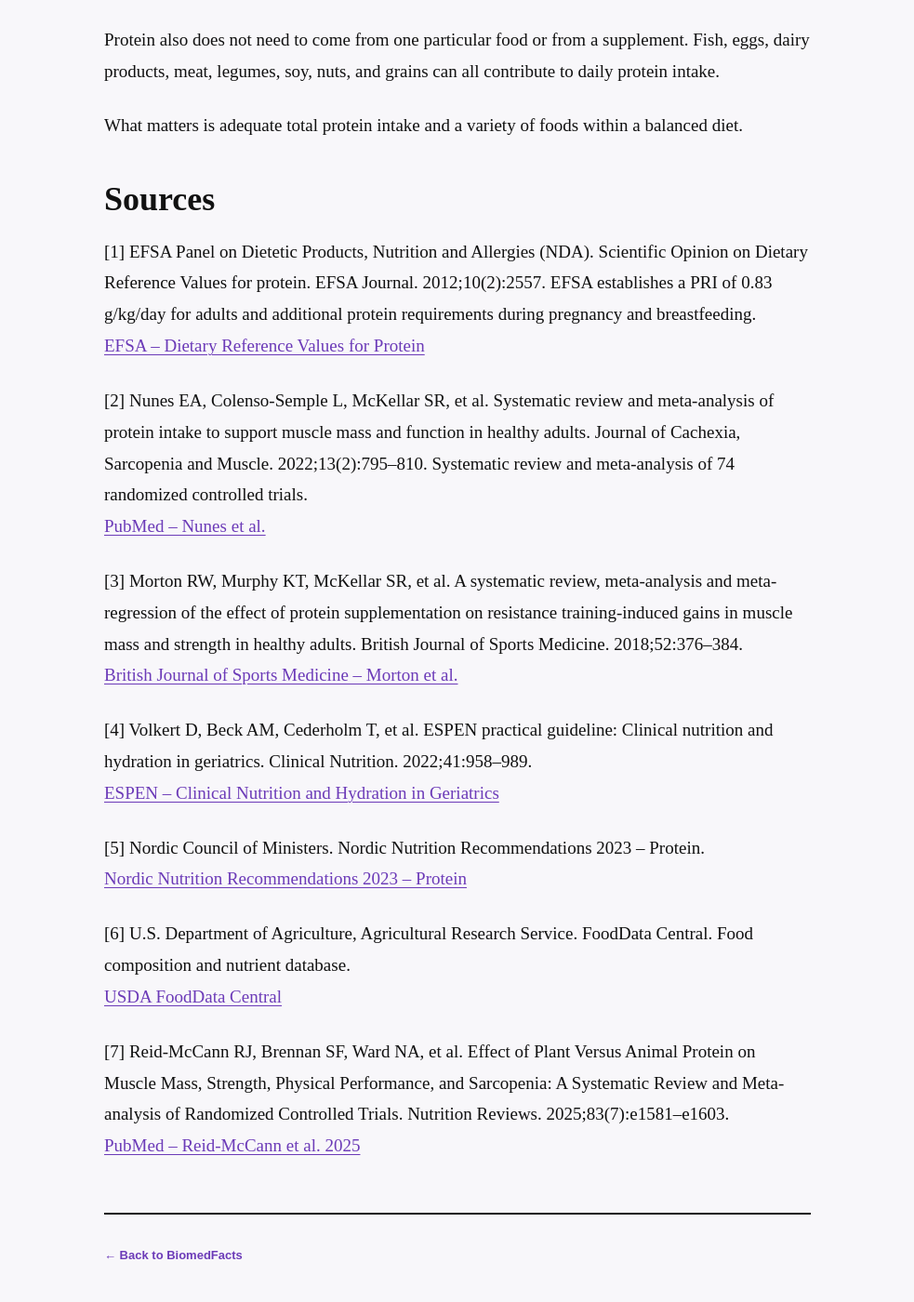
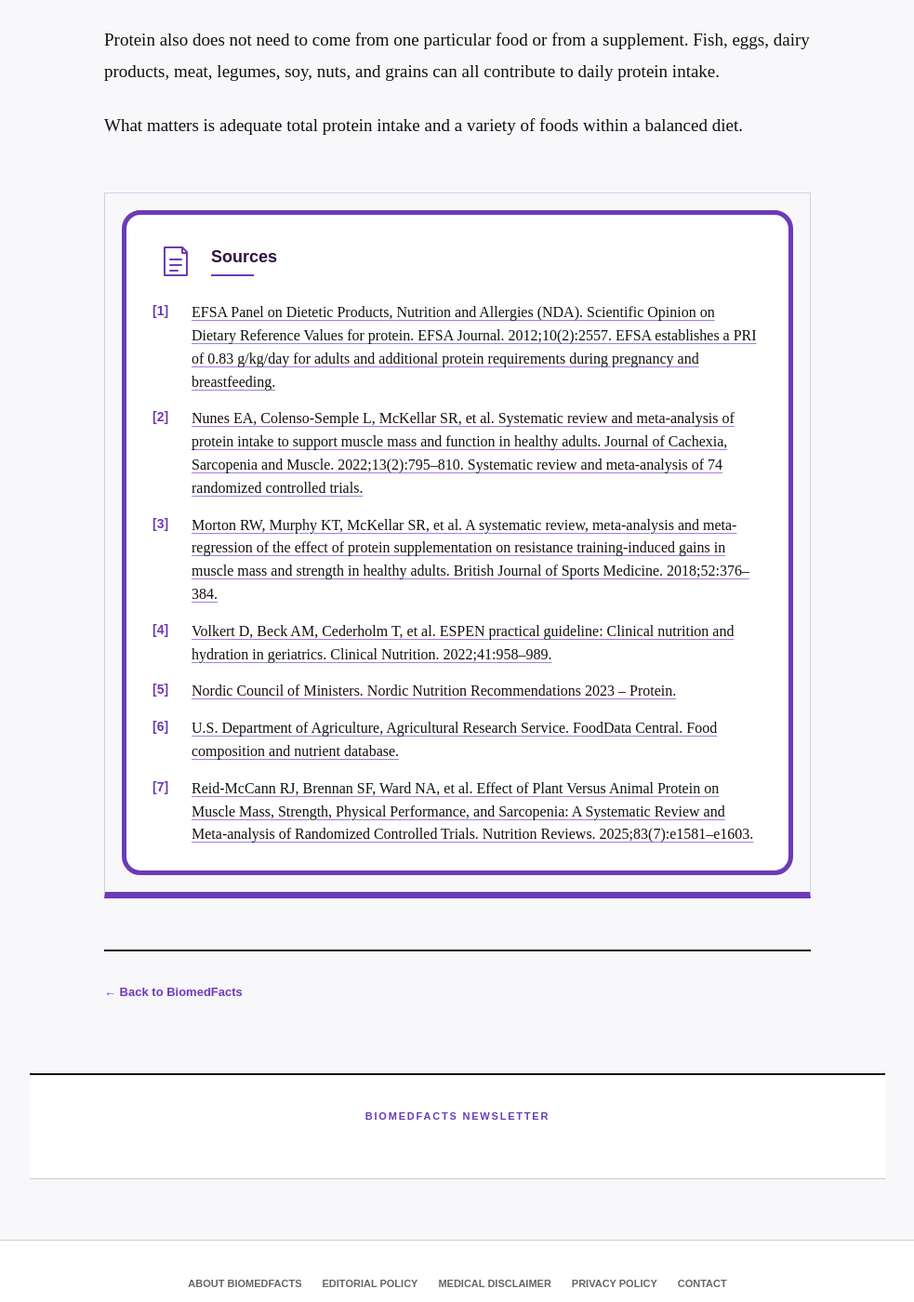
Before and after one commit to BiomedFacts/BiomedFacts, a Jekyll site: the page built from en/_posts/2026-09-20-how-much-protein-do-you-need-per-day-sources-and-amounts.md, in a window 1280 px wide and 1400 px high, scrolled down 10249 px. Shown: the whole window at 93% size, without its empty margins (148-1131 px from the left). Built offline with Jekyll 4.4.1, drawn with Linux system fonts in a browser that asks for light colours; some of the changed lines change nothing that is shown.

Commit message:
Update en/_posts/2026-09-20-how-much-protein-do-you-need-per-day-sources-and-amounts.md (via Pages CMS)

```diff
--- a/en/_posts/2026-09-20-how-much-protein-do-you-need-per-day-sources-and-amounts.md
+++ b/en/_posts/2026-09-20-how-much-protein-do-you-need-per-day-sources-and-amounts.md
@@ -18,6 +18,38 @@ overview: Protein is essential for maintaining muscle mass, supporting immune
   although requirements may be higher in older adults or individuals engaging in
   resistance training. Both animal- and plant-based foods can help meet daily
   protein needs, without necessarily requiring protein supplements.
+sources:
+  - reference: EFSA Panel on Dietetic Products, Nutrition and Allergies (NDA).
+      Scientific Opinion on Dietary Reference Values for protein. EFSA Journal.
+      2012;10(2):2557. EFSA establishes a PRI of 0.83 g/kg/day for adults and
+      additional protein requirements during pregnancy and breastfeeding.
+    url: https://efsa.onlinelibrary.wiley.com/doi/10.2903/j.efsa.2012.2557
+  - reference: Nunes EA, Colenso-Semple L, McKellar SR, et al. Systematic review and
+      meta-analysis of protein intake to support muscle mass and function in
+      healthy adults. Journal of Cachexia, Sarcopenia and Muscle.
+      2022;13(2):795–810. Systematic review and meta-analysis of 74 randomized
+      controlled trials.
+    url: https://pubmed.ncbi.nlm.nih.gov/35187864/
+  - reference: Morton RW, Murphy KT, McKellar SR, et al. A systematic review,
+      meta-analysis and meta-regression of the effect of protein supplementation
+      on resistance training-induced gains in muscle mass and strength in
+      healthy adults. British Journal of Sports Medicine. 2018;52:376–384.
+    url: https://bjsm.bmj.com/content/52/6/376
+  - reference: "Volkert D, Beck AM, Cederholm T, et al. ESPEN practical guideline:
+      Clinical nutrition and hydration in geriatrics. Clinical Nutrition.
+      2022;41:958–989."
+    url: https://www.espen.org/files/ESPEN-Guidelines/ESPEN_practical_guideline_Clinical_nutrition_and_hydration_in_geriatrics.pdf
+  - reference: Nordic Council of Ministers. Nordic Nutrition Recommendations 2023 –
+      Protein.
+    url: https://pub.norden.org/nord2023-003/protein-.html
+  - reference: U.S. Department of Agriculture, Agricultural Research Service.
+      FoodData Central. Food composition and nutrient database.
+    url: https://fdc.nal.usda.gov/
+  - reference: "Reid-McCann RJ, Brennan SF, Ward NA, et al. Effect of Plant Versus
+      Animal Protein on Muscle Mass, Strength, Physical Performance, and
+      Sarcopenia: A Systematic Review and Meta-analysis of Randomized Controlled
+      Trials. Nutrition Reviews. 2025;83(7):e1581–e1603."
+    url: https://pubmed.ncbi.nlm.nih.gov/39813010/
 ---
 Protein is one of the essential nutrients in our diet. It plays a role in building and maintaining muscle and other tissues, as well as in the production of enzymes, hormones, antibodies, and many other molecules that are essential for the body to function properly.
 
@@ -235,26 +267,3 @@ For a healthy adult, EFSA has established a Population Reference Intake of 0.83
 Protein also does not need to come from one particular food or from a supplement. Fish, eggs, dairy products, meat, legumes, soy, nuts, and grains can all contribute to daily protein intake.
 
 What matters is adequate total protein intake and a variety of foods within a balanced diet.
-
-# **Sources**
-
-[1] EFSA Panel on Dietetic Products, Nutrition and Allergies (NDA). Scientific Opinion on Dietary Reference Values for protein. EFSA Journal. 2012;10(2):2557. EFSA establishes a PRI of 0.83 g/kg/day for adults and additional protein requirements during pregnancy and breastfeeding.
-[EFSA – Dietary Reference Values for Protein](https://efsa.onlinelibrary.wiley.com/doi/10.2903/j.efsa.2012.2557)
-
-[2] Nunes EA, Colenso-Semple L, McKellar SR, et al. Systematic review and meta-analysis of protein intake to support muscle mass and function in healthy adults. Journal of Cachexia, Sarcopenia and Muscle. 2022;13(2):795–810. Systematic review and meta-analysis of 74 randomized controlled trials.
-[PubMed – Nunes et al.](https://pubmed.ncbi.nlm.nih.gov/35187864/)
-
-[3] Morton RW, Murphy KT, McKellar SR, et al. A systematic review, meta-analysis and meta-regression of the effect of protein supplementation on resistance training-induced gains in muscle mass and strength in healthy adults. British Journal of Sports Medicine. 2018;52:376–384.
-[British Journal of Sports Medicine – Morton et al.](https://bjsm.bmj.com/content/52/6/376)
-
-[4] Volkert D, Beck AM, Cederholm T, et al. ESPEN practical guideline: Clinical nutrition and hydration in geriatrics. Clinical Nutrition. 2022;41:958–989.
-[ESPEN – Clinical Nutrition and Hydration in Geriatrics](https://www.espen.org/files/ESPEN-Guidelines/ESPEN_practical_guideline_Clinical_nutrition_and_hydration_in_geriatrics.pdf)
-
-[5] Nordic Council of Ministers. Nordic Nutrition Recommendations 2023 – Protein.
-[Nordic Nutrition Recommendations 2023 – Protein](https://pub.norden.org/nord2023-003/protein-.html)
-
-[6] U.S. Department of Agriculture, Agricultural Research Service. FoodData Central. Food composition and nutrient database.
-[USDA FoodData Central](https://fdc.nal.usda.gov/)
-
-[7] Reid-McCann RJ, Brennan SF, Ward NA, et al. Effect of Plant Versus Animal Protein on Muscle Mass, Strength, Physical Performance, and Sarcopenia: A Systematic Review and Meta-analysis of Randomized Controlled Trials. Nutrition Reviews. 2025;83(7):e1581–e1603.
-[PubMed – Reid-McCann et al. 2025](https://pubmed.ncbi.nlm.nih.gov/39813010/)
```
